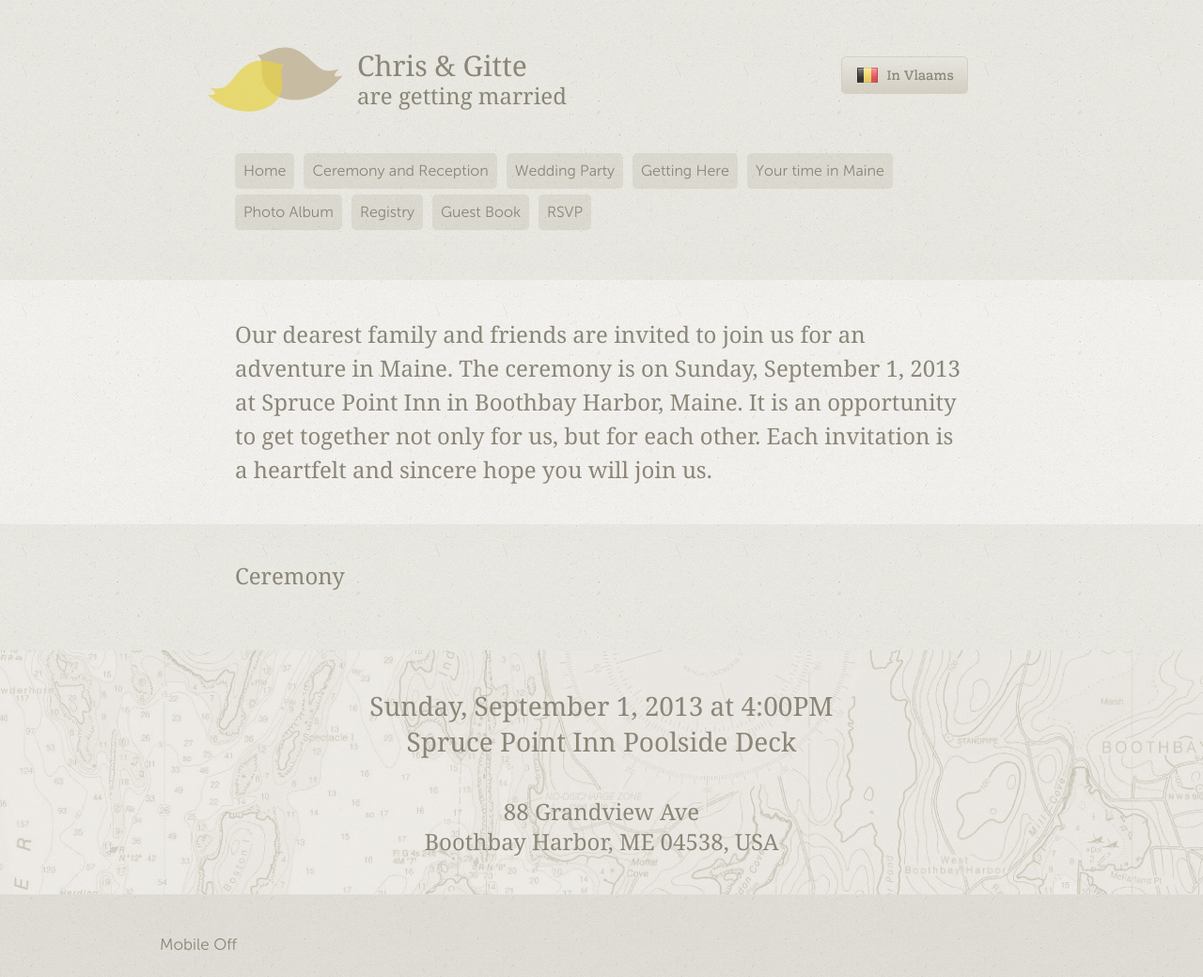
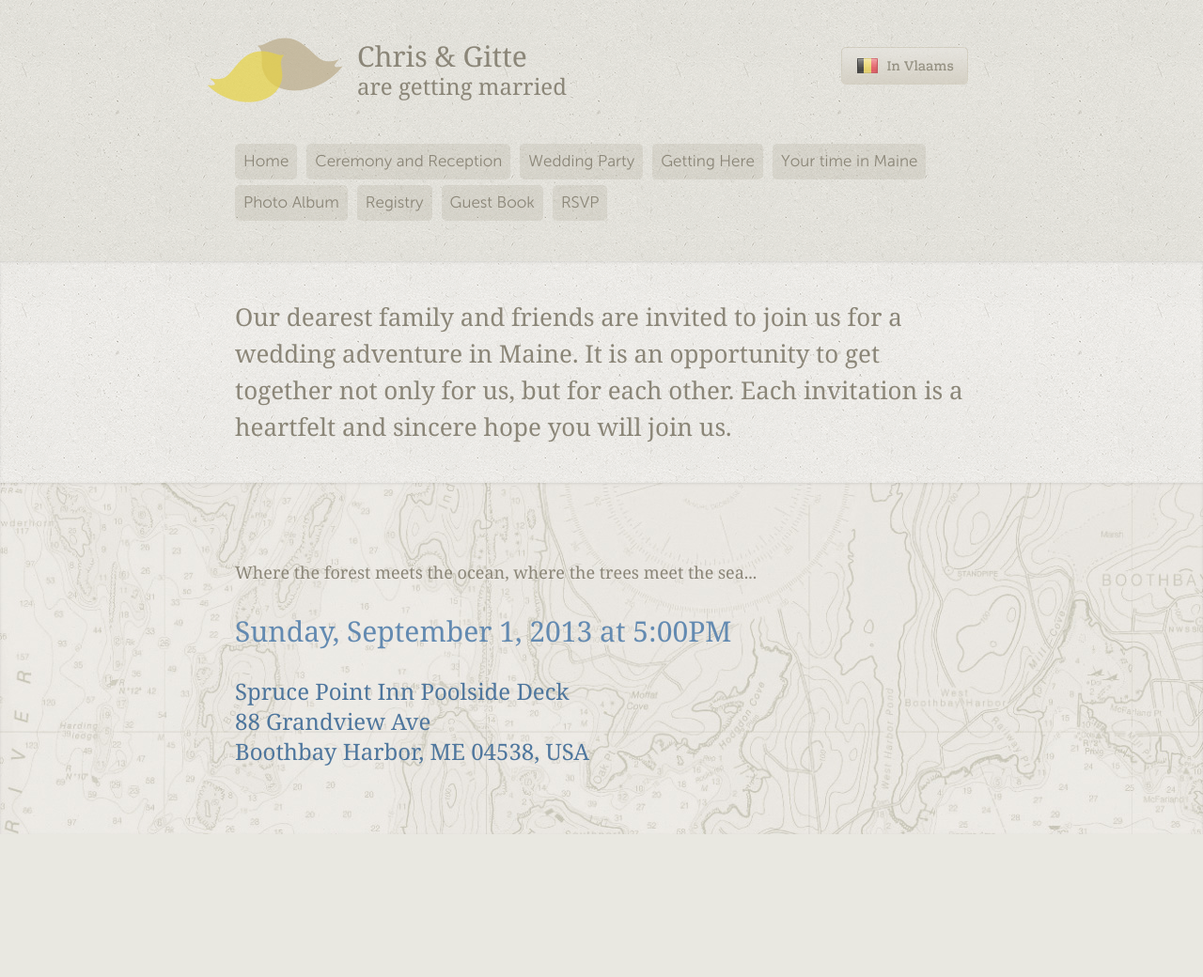
Before and after one commit to chrislaskey/chrisandgitte.com, a Flask app: page / in a window 1280 px wide. Shown: the whole page at 94% size. After the commit the page ends 888 px from the top, so only its background shows below. Run offline with Flask 2, Linux system fonts and the light colour scheme; style sheets or scripts are compiled from the project's sources; some libraries are stand-ins or nearby versions; some web fonts are replaced.

Commit message:
Progress on the design and layout.

```diff
--- a/static/assets/css/main.less
+++ b/static/assets/css/main.less
@@ -22,8 +22,15 @@
 
 @anchor-color:#d08c2b;
 @anchor-hover:lighten(@content-color, 10%);
+// @anchor-color:#6997ba;
+@anchor-color:darken(#f47d23, 10%);
+@anchor-color:darken(#98d5f2, 20%);
+@anchor-color:#99b852;
 
 @text-shadow-lighten: '0 1px 1px #fff';
+
+// where the forest meets the ocean
+// where the trees meet the sea
 
 /* Less Functions
 //============================================================================*/
@@ -369,7 +376,7 @@ html{
 body{
 	background:#f5f4f1 url('../images/structure/bg.png') 0px 0px repeat;
 	color:@content-color;
-	font:normal 17px/28px @font-sans-serif-enhanced-light;
+	font:normal 18px/30px @font-serif-enhanced-light;
 	height:100%;
 	margin:0px;
 	padding:0px;
@@ -438,17 +445,21 @@ h1, h2, h3, h4, h5{
 }
 
 h1{
-	font:normal 24px/30px @font-serif-enhanced-light;
+	font:normal 28px/32px @font-serif-enhanced-light;
 	margin-top:0px;
 }
 
 h2{
-	font:normal 20px/30px @font-serif-enhanced-italic;
+	font:normal 20px/30px @font-serif-enhanced-light-italic;
+	font:normal 22px/30px @font-serif-enhanced-light;
+	margin:2em 0px 1em 0px;
+	color:#638ab1;
 }
 
 h3{
-	font:normal 16px/30px @font-sans-serif-enhanced;
+	font:normal 14px/30px @font-sans-serif-enhanced-bold;
 	text-transform:uppercase;
+	// color:#638ab1;
 }
 
 h4{
@@ -488,30 +505,56 @@ blockquote{
 	background:rgba(66, 55, 13, 0.05);
 	width:100%;
 	.clearfix();
+
+	-webkit-box-shadow: inset 0 1px 3px rgba(0, 0, 0, 0.10);
+	-moz-box-shadow: inset 0 1px 3px rgba(0,0,0,0.10);
+	box-shadow: inset 0 1px 3px rgba(0, 0, 0, 0.10);
 }
 
 .wrapper_header{
-
+	-webkit-box-shadow: inset 0 0px 0px rgba(0, 0, 0, 0.0);
+	-moz-box-shadow: inset 0 0px 0px rgba(0,0,0,0.0);
+	box-shadow: inset 0 0px 0px rgba(0, 0, 0, 0.0);
 }
 
 	.header{
-		margin:50px auto 40px auto;
+		margin:40px auto 0px auto;
+	}
+
+.wrapper_nav{
+	-webkit-box-shadow: inset 0 0px 0px rgba(0, 0, 0, 0.0);
+	-moz-box-shadow: inset 0 0px 0px rgba(0,0,0,0.0);
+	box-shadow: inset 0 0px 0px rgba(0, 0, 0, 0.0);
+}
+
+	.nav_container{
+		margin:40px auto 40px auto;
 	}
 
 .wrapper_banner{
 	background:none;
+	// background:url('../images/structure/bg-blackboard.jpg') center center no-repeat !important;
 }
 
 	.banner{
 		font:normal 24px/36px @font-serif-enhanced-light;
 		height:auto !important;
 		margin:40px auto !important;
+
+		// font:normal 24px/36px @font-sans-serif-enhanced-light;
+		font:normal 26px/39px @font-serif-enhanced-light;
+		// color:lighten(@content-color, 20%);
+		// margin:60px auto !important;
 	}
 
 .wrapper_main{
+	background:none;
 	// background:url('../images/structure/bg-stripe.png') top center repeat;
 	// background:url('../images/structure/bg-stripe-dotted.png') top center repeat;
 	// background:url('../images/structure/fish.png') center center no-repeat;
+	// background:rgba(66, 55, 13, 0.10);
+	// background:rgba(99, 77, 18, 0.12);
+	// background:rgba(129, 93, 25, 0.12);
 }
 
 	.main{
@@ -522,22 +565,29 @@ blockquote{
 
 		}
 
+.wrapper_footer{
+	// background:#2E3133;
+	// background:rgba(46, 39, 21, 0.00);
+	// background:rgba(66, 55, 13, 0.0);
+	// background:rgba(66, 55, 13, 0.10);
+	// background:rgba(99, 77, 18, 0.12);
+	// background:rgba(129, 93, 25, 0.12);
+	display:none;
+}
+
+	.footer{
+		margin:30px auto 20px auto;
+	}
+
 .wrapper_date_banner{
 	background:url('../images/structure/bg-map.jpg') top center repeat;
 }
 
 	.date_banner{
 		height:auto !important;
-		margin:40px auto !important;
+		margin:40px auto 32px auto !important;
+		margin:80px auto 72px auto !important;
 		text-align:center;
-	}
-
-.wrapper_footer{
-	background:rgba(66, 55, 13, 0.10);
-}
-
-	.footer{
-		margin:40px auto 20px auto;
 	}
 
 /* Header
@@ -570,7 +620,7 @@ a.language{
 	height:40px;
 	margin:10px 0px 0px 0px;
 	text-indent:-5000px;
-	opacity:0.8;
+	opacity:0.7;
 	width:135px;
 }
 
@@ -595,9 +645,9 @@ a.language{
 ul.nav{
 	display:block;
 	float:left;
-	font:16px/20px @font-sans-serif-enhanced-light;
+	font:17px/20px @font-sans-serif-enhanced-light;
 	list-style:none;
-	margin:40px 0px 10px 0px;
+	margin:0px 0px 0px 0px;
 	width:100%;
 }
 
@@ -727,22 +703,43 @@ div.content ul{
 		margin:4px 0px 14px 20px;
 	}
 
+table{
+	margin:1.5em 0px;
+	border:1px solid #ccc;
+	padding:0px;
+}
+
+	table tr{
+		border-bottom:2px solid #ccc;
+		font:16px/20px @font-sans-serif-enhanced-light;
+	}
+
+		table tr td{
+			padding:8px 16px;
+			vertical-align:top;
+		}
+
 /* Date banner content
 ============================================================================= */
-.date_banner .date{
-	font:normal 28px/38px @font-serif-enhanced-light-italic;
+.date_banner{
+	text-align:left;
 }
 
-.date_banner .image{
-	display:block;
-	height:40px;
-	margin:0px auto;
-	width:100px;
-}
+	.date_banner .leader{
+		color:@content-color;
+		padding:0px 0px 32px 0px;
+	}
 
-.date_banner .address{
-	font:normal 24px/32px @font-serif-enhanced-light-italic;
-}
+	.date_banner .date{
+		color:#638ab1;
+		font:normal 30px/32px @font-serif-enhanced-light;
+		padding:0px 0px 32px 0px;
+	}
+
+	.date_banner .address{
+		font:normal 24px/32px @font-serif-enhanced-light-italic;
+		color:darken(#638ab1, 08%);
+	}
 
 /* Footer content
 ============================================================================= */
--- a/templates/base.html
+++ b/templates/base.html
@@ -16,6 +16,14 @@
 	</div>
 </div>
 
+<div class="wrapper wrapper_nav">
+	<div class="nav_container container">
+		% block nav
+		% include "structure/nav.html"
+		% endblock
+	</div>
+</div>
+
 % block banner
 	% if banner
 		<div class="wrapper wrapper_banner">
@@ -30,6 +38,7 @@
 	% endif
 % endblock
 
+% if title
 <div class="wrapper wrapper_main">
 	<div class="main container">
 		<div class="row">
@@ -46,26 +55,7 @@
 		</div>
 	</div>
 </div>
-
-% block date_banner
-	<div class="wrapper wrapper_date_banner">
-		<div class="date_banner container">
-			<div class="row">
-				<div class="span10 offset1">
-					% if language == 'en'
-						<div class="date">Sunday, September 1, 2013 at 4:00PM<br/>Spruce Point Inn Poolside Deck</div>
-						<div class="image"></div>
-						<div class="address">88 Grandview Ave<br/> Boothbay Harbor, ME 04538, USA</div>
-					% else
-						<div class="date">Zondag, September 1, 2013 at 4:00PM<br/>Spruce Point Inn Poolside Deck</div>
-						<div class="image"></div>
-						<div class="address">88 Grandview Ave<br/> Boothbay Harbor, ME 04538, USA</div>
-					% endif
-				</div>
-			</div>
-		</div>
-	</div>
-% endblock
+% endif
 
 <div class="wrapper wrapper_footer">
 	<div class="footer container">
@@ -75,5 +65,25 @@
 	</div>
 </div>
 
+% block date_banner
+	<div class="wrapper wrapper_date_banner">
+		<div class="date_banner container">
+			<div class="row">
+				<div class="span10 offset1">
+					% if language == 'en'
+						<div class="leader">Where the forest meets the ocean, where the trees meet the sea...</div>
+						<div class="date">Sunday, September 1, 2013 at 5:00PM</div>
+						<div class="address">Spruce Point Inn Poolside Deck<br/>88 Grandview Ave<br/> Boothbay Harbor, ME 04538, USA</div>
+					% else
+						<div class="leader">Where the forest meets the ocean, where the trees meet the sea...</div>
+						<div class="date">Zondag, September 1, 2013 at 5:00PM<br/>Spruce Point Inn Poolside Deck</div>
+						<div class="address">88 Grandview Ave<br/> Boothbay Harbor, ME 04538, USA</div>
+					% endif
+				</div>
+			</div>
+		</div>
+	</div>
+% endblock
+
 </body>
 </html>
--- a/templates/site/homepage.html
+++ b/templates/site/homepage.html
@@ -2,7 +2,9 @@
 
 % set banner = 'Our dearest family and friends are invited to join us for an adventure in Maine. The ceremony is on Sunday, September 1, 2013 at Spruce Point Inn in Boothbay Harbor, Maine. It is an opportunity to get together not only for us, but for each other. Each invitation is a heartfelt and sincere hope you will join us.'
 
-% set title = 'Ceremony'
+% set banner = 'Our dearest family and friends are invited to join us for a wedding adventure in Maine. It is an opportunity to get together not only for us, but for each other. Each invitation is a heartfelt and sincere hope you will join us.'
+
+% set title = ''
 
 % block content
 % endblock
--- a/templates/structure/footer.html
+++ b/templates/structure/footer.html
@@ -1,8 +1,12 @@
 % with
+<div class="row">
+	<div class="span10 offset1">
 		% if is_responsive
 		%	set responsive_text = 'On'
 		% else
 		%	set responsive_text = 'Off'
 		% endif
 		<a class="is_responsive" href="#">Mobile {{ responsive_text }}</a>
+	</div>
+</div>
 % endwith
--- a/templates/structure/header.html
+++ b/templates/structure/header.html
@@ -16,33 +16,3 @@
 		% endif
 	</div>
 </div>
-
-<div class="row">
-	<div class="span10 offset1">
-		% if language == 'en'
-			<ul class="nav">
-				<li><a href="/{{ language }}/">Home</a></li>
-				<li><a href="/{{ language }}/ceremony-and-reception">Ceremony and Reception</a></li>
-				<li><a href="/{{ language }}/wedding-party">Wedding Party</a></li>
-				<li><a href="/{{ language }}/getting-here">Getting Here</a></li>
-				<li><a href="/{{ language }}/your-time-in-maine">Your time in Maine</a></li>
-				<li><a href="/{{ language }}/photo-album">Photo Album</a></li>
-				<li><a href="/{{ language }}/registry">Registry</a></li>
-				<li><a href="/{{ language }}/guest-book">Guest Book</a></li>
-				<li><a href="/{{ language }}/rsvp">RSVP</a></li>
-			</ul>
-		% else
-			<ul class="nav">
-				<li><a href="/{{ language }}/">Thuis</a></li>
-				<li><a href="/{{ language }}/ceremony-and-reception">Ceremonie and Receptie</a></li>
-				<li><a href="/{{ language }}/wedding-party">Bruiloft Leden</a></li>
-				<li><a href="/{{ language }}/getting-here">Bereikbaarheid</a></li>
-				<li><a href="/{{ language }}/your-time-in-maine">Uw tijd in Maine</a></li>
-				<li><a href="/{{ language }}/photo-album">Foto Album</a></li>
-				<li><a href="/{{ language }}/registry">Registry</a></li>
-				<li><a href="/{{ language }}/guest-book">Gastenboek</a></li>
-				<li><a href="/{{ language }}/rsvp">RSVP</a></li>
-			</ul>
-		% endif
-	</div>
-</div>
--- /dev/null
+++ b/templates/structure/nav.html
@@ -0,0 +1,29 @@
+<div class="row">
+	<div class="span10 offset1">
+		% if language == 'en'
+			<ul class="nav">
+				<li><a href="/{{ language }}/">Home</a></li>
+				<li><a href="/{{ language }}/ceremony-and-reception">Ceremony and Reception</a></li>
+				<li><a href="/{{ language }}/wedding-party">Wedding Party</a></li>
+				<li><a href="/{{ language }}/getting-here">Getting Here</a></li>
+				<li><a href="/{{ language }}/your-time-in-maine">Your time in Maine</a></li>
+				<li><a href="/{{ language }}/photo-album">Photo Album</a></li>
+				<li><a href="/{{ language }}/registry">Registry</a></li>
+				<li><a href="/{{ language }}/guest-book">Guest Book</a></li>
+				<li><a href="/{{ language }}/rsvp">RSVP</a></li>
+			</ul>
+		% else
+			<ul class="nav">
+				<li><a href="/{{ language }}/">Thuis</a></li>
+				<li><a href="/{{ language }}/ceremony-and-reception">Ceremonie and Receptie</a></li>
+				<li><a href="/{{ language }}/wedding-party">Bruiloft Leden</a></li>
+				<li><a href="/{{ language }}/getting-here">Bereikbaarheid</a></li>
+				<li><a href="/{{ language }}/your-time-in-maine">Uw tijd in Maine</a></li>
+				<li><a href="/{{ language }}/photo-album">Foto Album</a></li>
+				<li><a href="/{{ language }}/registry">Registry</a></li>
+				<li><a href="/{{ language }}/guest-book">Gastenboek</a></li>
+				<li><a href="/{{ language }}/rsvp">RSVP</a></li>
+			</ul>
+		% endif
+	</div>
+</div>
```
Also changed, not shown: other parts of static/assets/css/main.less (+9 -77 lines), templates/site/ceremony-and-reception.html (+6 -7 lines), templates/site/registry.html (+10 -0 lines), templates/site/your-time-in-maine.html (+5 -10 lines), static/assets/images/raw pictures/bird-drawing-sketch-Favim.com-198112.jpeg (added), static/assets/images/raw pictures/il_fullxfull.322397277.jpeg (added), static/assets/images/raw pictures/il_fullxfull.324691344.jpeg (added), static/assets/images/raw pictures/il_fullxfull.325879456.jpeg (added), static/assets/images/raw pictures/il_fullxfull.347021945.jpeg (added), static/assets/images/raw pictures/images.jpeg (added), static/assets/images/structure/bg-blackboard.jpg (added), static/assets/images/structure/bg-map.jpg, static/assets/images/structure/bg.orig.png (added), static/assets/images/structure/bg.png, 1 more files. Lines whose indentation alone changed are shown as unchanged.
